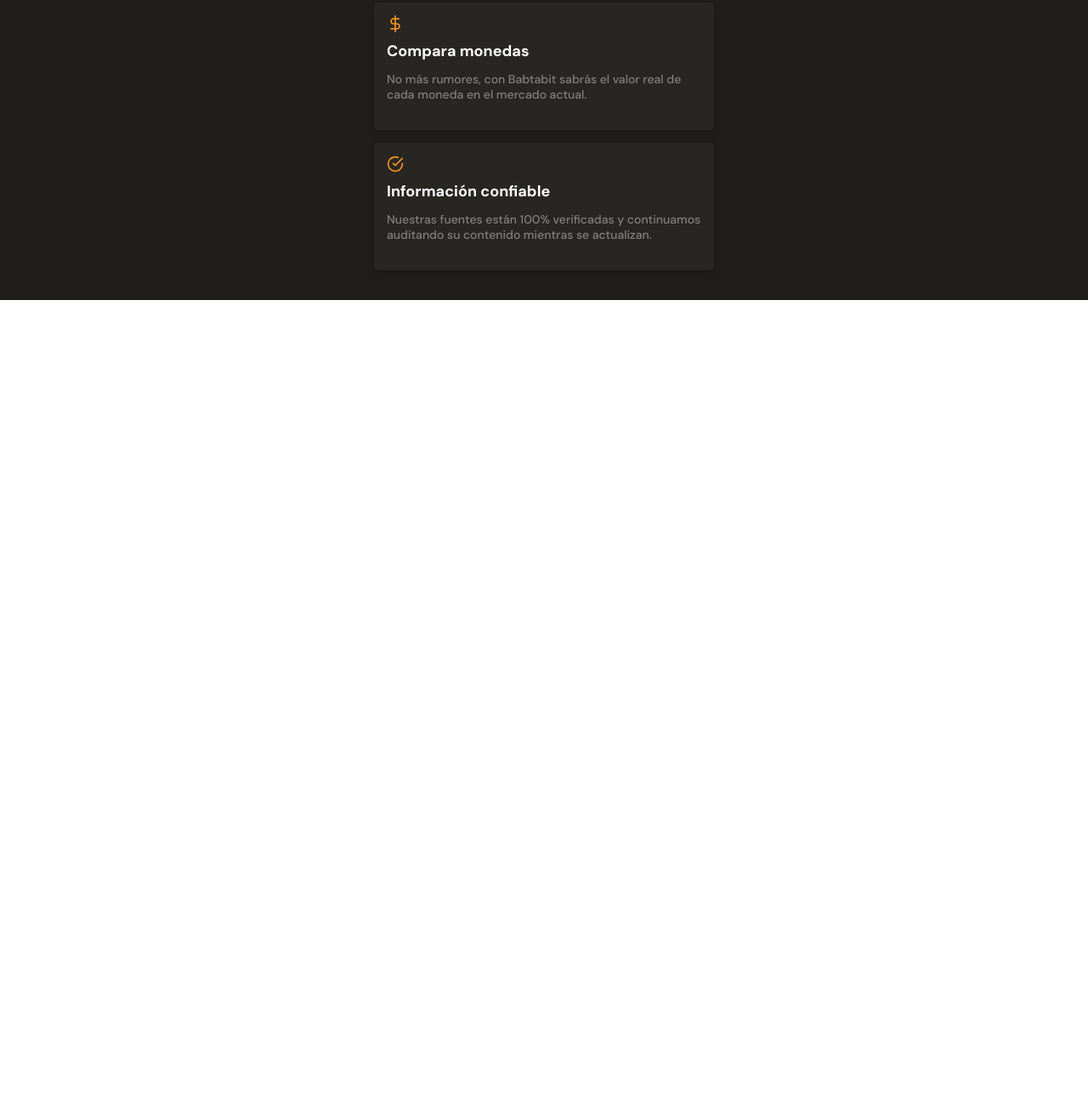
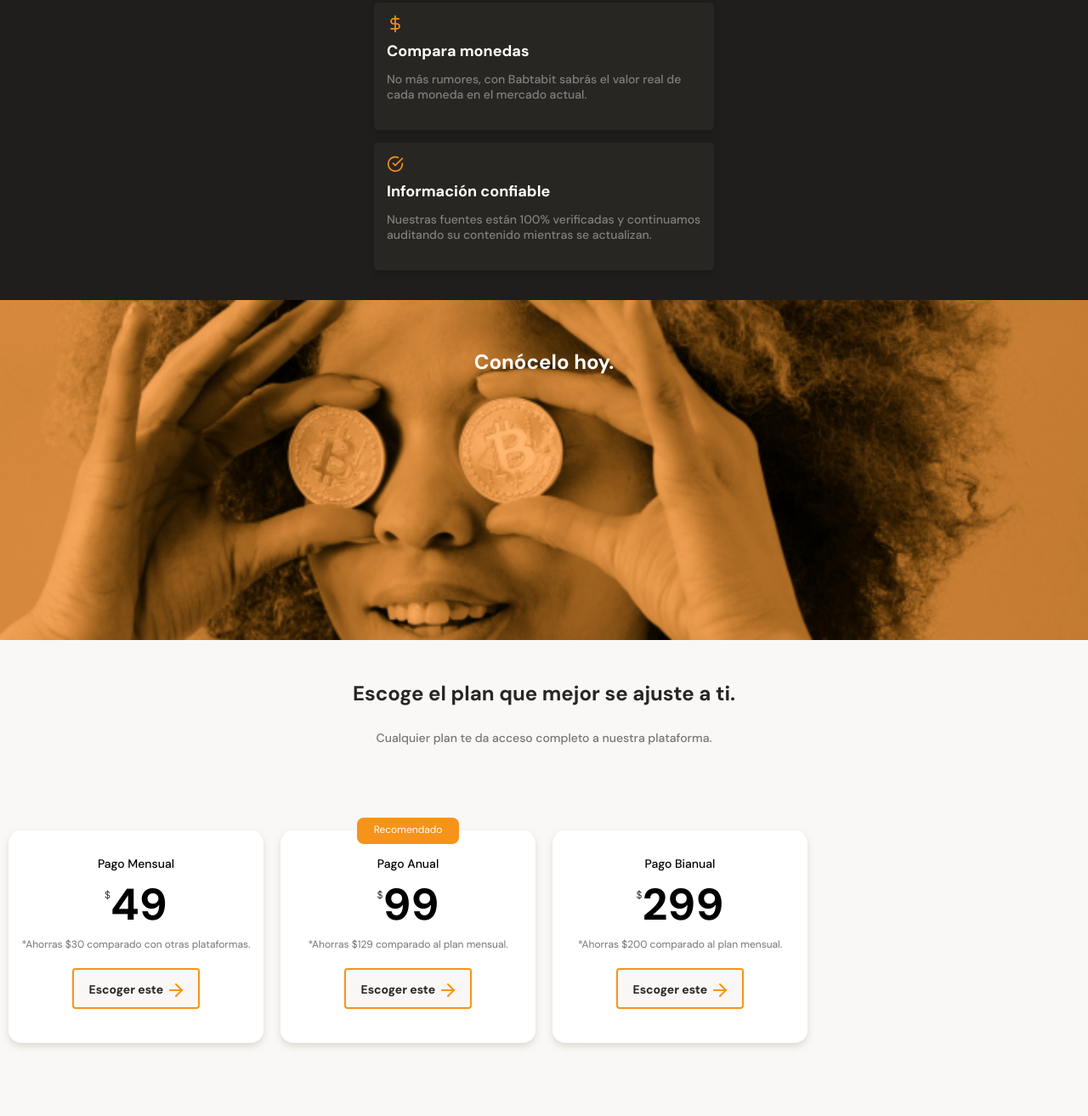
Before and after one commit to Dancorrdev/project-Mobile-first, a plain HTML site: page index.html in a window 1280 px wide. Shown: the part 1997-3310 px from the top of the page at 85% size. Before the commit the page ends 2350 px from the top, so only its background shows below. Drawn offline with Linux system fonts and the light colour scheme.

Commit message:
chore: finish the content of plans with all styles for card plans

```diff
--- a/index.html
+++ b/index.html
@@ -14,7 +14,7 @@
         <div class="header--title-container">
             <h1> La Próxima revolución en el intercambio de criptomonedas</h1>
             <p>Batatabit te ayuda a navegar entre los diferentes precios y tendencias</p>
-            <a class="header--button" href="">Conoce Nuestros Planes <span></span></a>
+            <a class="header--button" href="#plans">Conoce Nuestros Planes <span></span></a>
         </div>
     </header>
     <main>
@@ -101,8 +101,45 @@
                 </article>
             </section>
         </section>
-        <section></section>
-        <section></section>
+        <section class="bitcoin-img-container">
+            <h2>Conócelo hoy.</h2>
+        </section>
+
+        <section id="plans" class="main-plans-container">
+            <div class="plans--title">
+                <h2>Escoge el plan que mejor se ajuste a ti.</h2>
+                <p>Cualquier plan te da acceso completo a nuestra plataforma.</p>
+            </div>
+            <section class="plans-container--slider">
+                <article class="plans-container--card">
+                    <div class="plan-info-container">
+                        <h3 class="plan-card--title">Pago Mensual</h3>
+                        <p class="plan-card--price"><span>$</span>49</p>
+                        <p class="plan-card--saving">*Ahorras $30 comparado con otras plataformas.</p>
+                        <button class="plan-card--ca">Escoger este  <span></span></button>
+                    </div>
+                </article>
+
+                <article class="plans-container--card">
+                    <p class="recommended">Recomendado</p>
+                    <div class="plan-info-container">
+                        <h3 class="plan-card--title">Pago Anual</h3>
+                        <p class="plan-card--price"><span>$</span>99</p>
+                        <p class="plan-card--saving">*Ahorras $129 comparado al plan mensual.</p>
+                        <button class="plan-card--ca">Escoger este  <span></span></button>
+                    </div>
+                </article>
+
+                <article class="plans-container--card">
+                    <div class="plan-info-container">
+                        <h3 class="plan-card--title">Pago Bianual</h3>
+                        <p class="plan-card--price"><span>$</span>299</p>
+                        <p class="plan-card--saving">*Ahorras $200 comparado al plan mensual.</p>
+                        <button class="plan-card--ca">Escoger este  <span></span></button>
+                    </div>
+                </article>
+            </section>
+        </section>
     </main>
     <footer></footer>
 </body>
--- a/style.css
+++ b/style.css
@@ -356,7 +356,7 @@ main {
   width: 90%;
   min-width: 288px;
   max-width: 400px;
-  height: 150px;
+  min-height: 150px;
   margin: 15px auto;
   padding: 15px;
   background-color: var(--black);
@@ -420,3 +420,137 @@ main {
   background-position: center;
   background-repeat: no-repeat;
 }
+
+.bitcoin-img-container {
+  width: 100%;
+  min-width: 320px;
+  height: 50vh;
+  background-image: url("./assets/img/bitcoinbaby2x.jpg");
+  background-position: center;
+  background-size: cover;
+  background-repeat: no-repeat;
+  text-align: center;
+}
+
+.bitcoin-img-container h2{
+  padding-top: 60px;
+  font-size: 2.4rem;
+  font-weight: bold;
+  line-height: 2.6rem;
+  color: var(--just-white);
+}
+
+.main-plans-container {
+  width: 100%;
+  min-width: 320px;
+  padding-bottom: 70px;
+  text-align: center;
+}
+
+.plans--title {
+  width: 90%;
+  min-width: 288px;
+  height: auto;
+  margin: 0 auto;
+  margin-bottom: 50px;
+}
+
+.plans--title h2 {
+  padding-top: 50px;
+  font-size: 2.4rem;
+  font-weight: bold;
+  line-height: 2.6rem;
+  color: var(--black);
+}
+
+.plans--title p{
+  padding-top: 30px;
+  font-size: 1.4rem;
+  font-weight: 500;
+  line-height: 1.8rem;
+  color: #757575;
+}
+
+.plans-container--slider {
+  display: flex;
+  height: 316px;
+  overflow-x: scroll;
+  overscroll-behavior-x: contain;
+  scroll-snap-type: x proximity;
+}
+
+.plans-container--card {
+  position: relative;
+  scroll-snap-align: center;
+  width: 70%;
+  min-width: 190px;
+  max-width: 300px;
+  height: 250px;
+  margin: 50px 10px 0;
+  padding: 0 15px;
+  background-color: var(--just-white);
+  border-radius: 15px;
+  box-shadow: 0 4px 8px rgba(89, 73, 30, 0.16);
+}
+
+.recommended {
+  position: absolute;
+  width: 120px;
+  height: 31px;
+  padding: 6px;
+  top: -15px;
+  left: calc(50% - 60px);
+  font-size: 1.2rem;
+  background-color: var(--bitcoin-orange);
+  border-radius: 8px;
+  color: var(--just-white);
+}
+
+.plan-card--title{
+  padding-top: 30px;
+  font-size: 1.4rem;
+  font-weight: 500;
+  line-height: 1.8rem;
+  color: black;
+}
+
+.plan-card--price {
+  padding: 5px 0;
+  font-size: 5.2rem;
+  font-weight: bold;
+  color: black;
+}
+
+.plan-card--price span{
+  font-size: 1.2rem;
+  font-weight: 300;
+  vertical-align: 25px;
+  color: #363636;
+}
+
+.plan-card--saving {
+  font-size: 1.2rem;
+  color: #757575;
+}
+
+.plan-card--ca {
+  width: 150px;
+  height: 48px;
+  margin-top: 20px;
+  background-color: #faf8f7;
+  border: 2px solid var(--bitcoin-orange);
+  border-radius: 4px;
+  font-family: "DM Sans", sans-serif;
+  font-size: 1.4rem;
+  font-weight: bold;
+  line-height: 1.8rem;
+  color: var(--black);
+}
+
+.plan-card--ca span{
+  display: inline-block;
+  width: 20px;
+  height: 20px;
+  background-image: url("./assets/icons/orange-right-arrow.svg");
+  vertical-align: text-bottom;
+}
```
